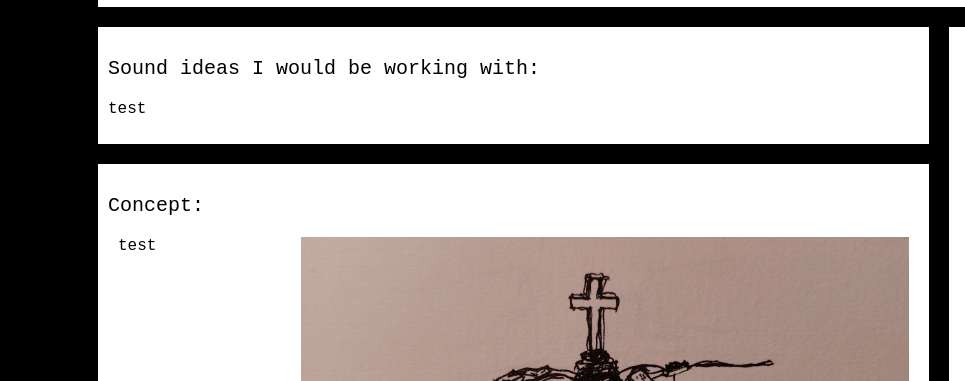
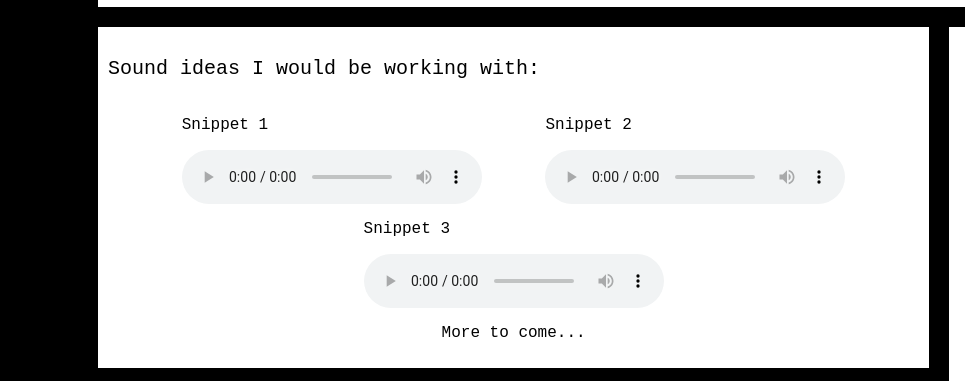
Before and after one commit to twoweee/performance-prayer-concept, a plain HTML site: page index.html in a window 1280 px wide. Shown: the part 344-725 px from the top of the page, 0-965 px from the left. Drawn offline with Linux system fonts and the light colour scheme.

Commit message:
added audio

```diff
--- a/index.html
+++ b/index.html
@@ -43,7 +43,36 @@
           <h3>
             Sound ideas I would be working with:
           </h3>
-          <p>test</p>
+          <div class="flex-row" style="justify-content: space-evenly;">
+            <div class="flex-col">
+              <p>Snippet 1</p>
+              <audio controls>
+                <source src="./track1.mp3" type="audio/mpeg">
+                There should be sound here...
+              </audio>
+            </div>
+            <div class="flex-col">
+              <p>Snippet 2</p>
+              <audio controls>
+                <source src="./track2.mp3" type="audio/mpeg">
+                There should be sound here...
+              </audio>
+            </div>
+          </div>
+          <div class="flex-row" style="justify-content: space-evenly;">
+            <div class="flex-col">
+              <p>Snippet 3</p>
+              <audio controls>
+                <source src="./track3.mp3" type="audio/mpeg">
+                There should be sound here...
+              </audio>
+            </div>
+          </div>
+          <div class="flex-row" style="justify-content: space-evenly;">
+            <div class="flex-col">
+              <p>More to come...</p>
+            </div>
+          </div>
         </div>
         <div id="concept-explained" class="section">
           <h3>
--- a/style.css
+++ b/style.css
@@ -74,6 +74,12 @@ img {
     margin: 0px;
     margin-left: 10px;
     margin-right: 10px;
+}
+
+.flex-col {
+    display: flex;
+    justify-content: left;
+    flex-direction: column;
 }
 
 .hide {
```
Also changed, not shown: 3 other files.
